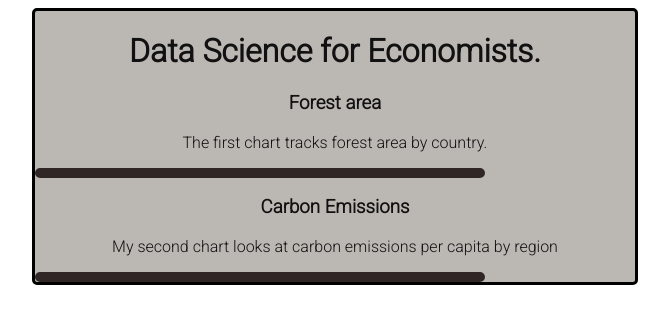
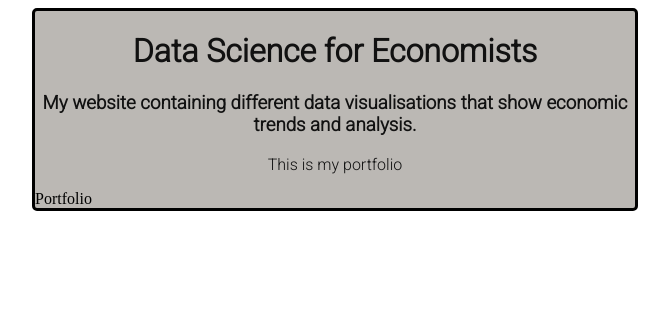
Before and after one commit to harrywright25/harrywright25.github.io, a plain HTML site: page index.html in a window 1280 px wide. Shown: the whole page, without its empty margins (305-974 px from the left). Drawn offline with Linux system fonts and the light colour scheme; a script that the page names is missing.

Commit message:
Update index.html

```diff
--- a/index.html
+++ b/index.html
@@ -1,3 +1,4 @@
+
 
 <!DOCTYPE html>
 <html lang="en">
@@ -25,27 +26,21 @@
 <body>
     <!-- A div that contains a group of items for week 1. Can be useful for setting background colours etc.  -->
     <div class="myWeek1">
-        <h1>Data Science for Economists.</h1>
+        <h1>Data Science for Economists</h1>
 
-        <h3>Forest area</h3>
-        <p>The first chart tracks forest area by country.</p>
-        <div class="chart" id="Forest_area"></div>
 
-        <h3>Carbon Emissions</h3>
-        <p>My second chart looks at carbon emissions per capita by region</p>
-        <div class="chart" id="Carbon_per_capita"> </div>
+        <h3>My website containing different data visualisations that show economic trends and analysis.</h3>
+
+    <p>This is my portfolio</p>
+    <a href-"Portfolio_task.html">Portfolio</a>
+
+
+
+
     </div>
 </body>
 
 
-<script>
-    //Define charts:
-    var myChart1 = "EnvChart1.json";
-    var myChart2 = "Envchart2.json";
 
-    // Embed charts:
-    vegaEmbed('#Forest_area', myChart1);
-    vegaEmbed('#Carbon_per_capita', myChart2);
-</script>
 
 </html>
```
